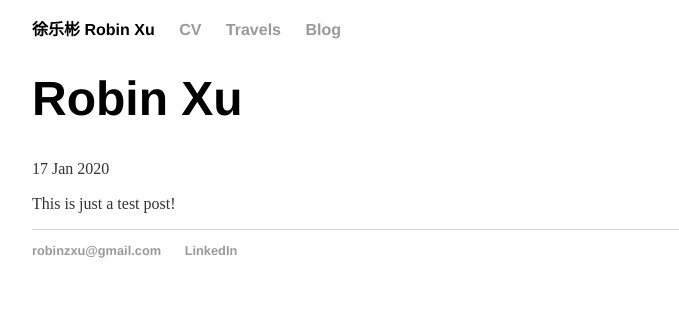
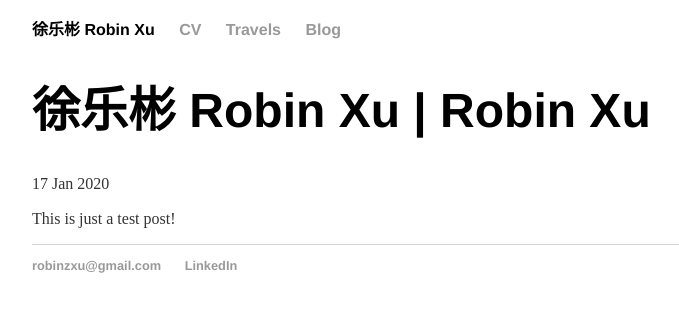
Before and after one commit to robinzxu/robinzxu.github.io, a Jekyll site: the page built from _posts/2020-01-17-robin-xu-site-launched.md, in a window 1280 px wide. Shown: the top 312 px of the page, without its empty margins (108-787 px from the left). Built offline with Jekyll 4.4.1, drawn with Linux system fonts in a browser that asks for light colours.

Commit message:
Update post.html

```diff
--- a/_layouts/post.html
+++ b/_layouts/post.html
@@ -1,7 +1,7 @@
 ---
 layout: default
 ---
-<h1>{{ page.title }}</h1>
+<h1>徐乐彬 Robin Xu | {{ page.title }}</h1>
 <p class="meta">{{ page.date | date_to_string }}</p>
 
 <div class="post">
```
